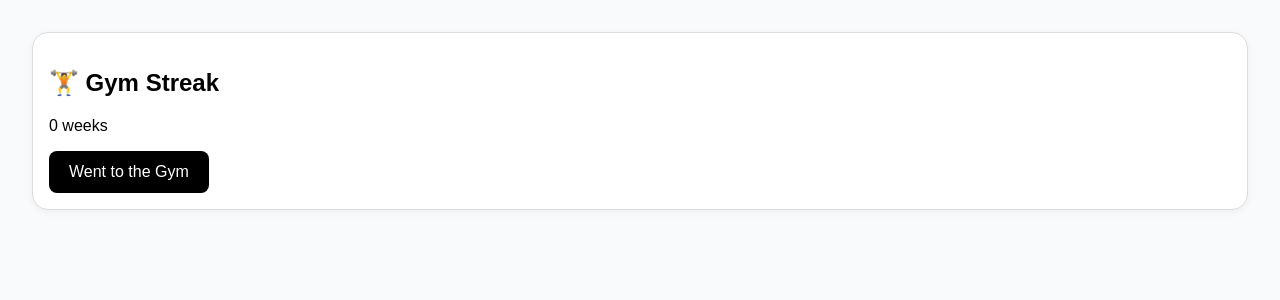
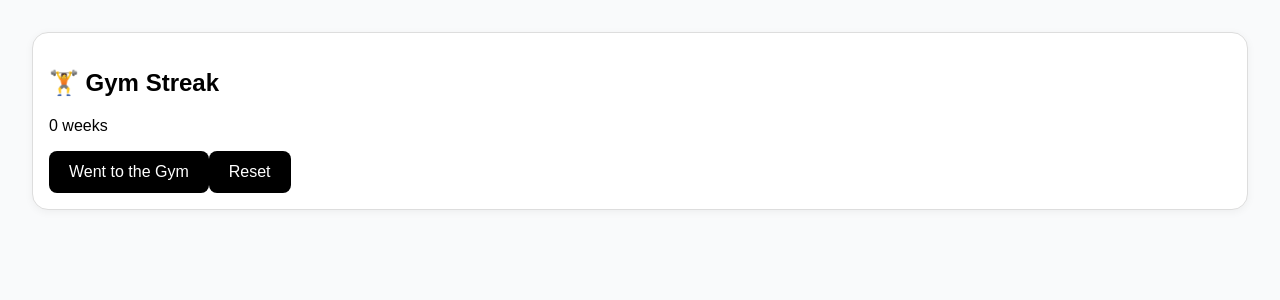
Before and after one commit to westerik75/gym-streak-tracker, a React (Vite) app: page / in a window 1280 px wide. Shown: the top 300 px of the page. Built offline with nearby package versions, Linux system fonts and the light colour scheme.

Commit message:
reset button- Gym streak Tracker

```diff
--- a/src/App.jsx
+++ b/src/App.jsx
@@ -47,6 +47,7 @@ export default function App() {
           <h2 className="text-xl font-bold mb-2">🏋️ Gym Streak</h2>
           <p className="text-3xl mb-4">{streak} weeks</p>
           <Button onClick={logGymVisit}>Went to the Gym</Button>
+          <Button onClick={() => { setStreak(0); setLastLoggedWeek(null);}}>Reset</Button>
         </CardContent>
       </Card>
     </div>
```
